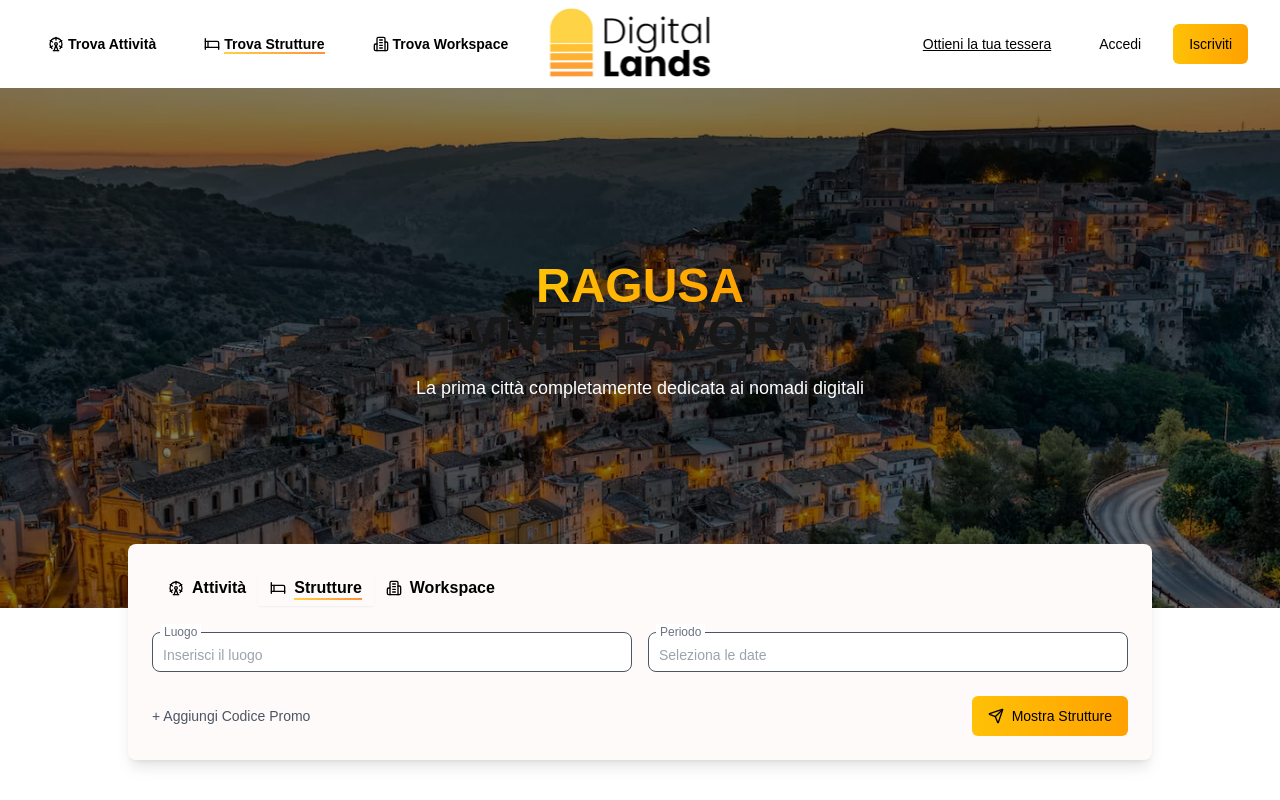
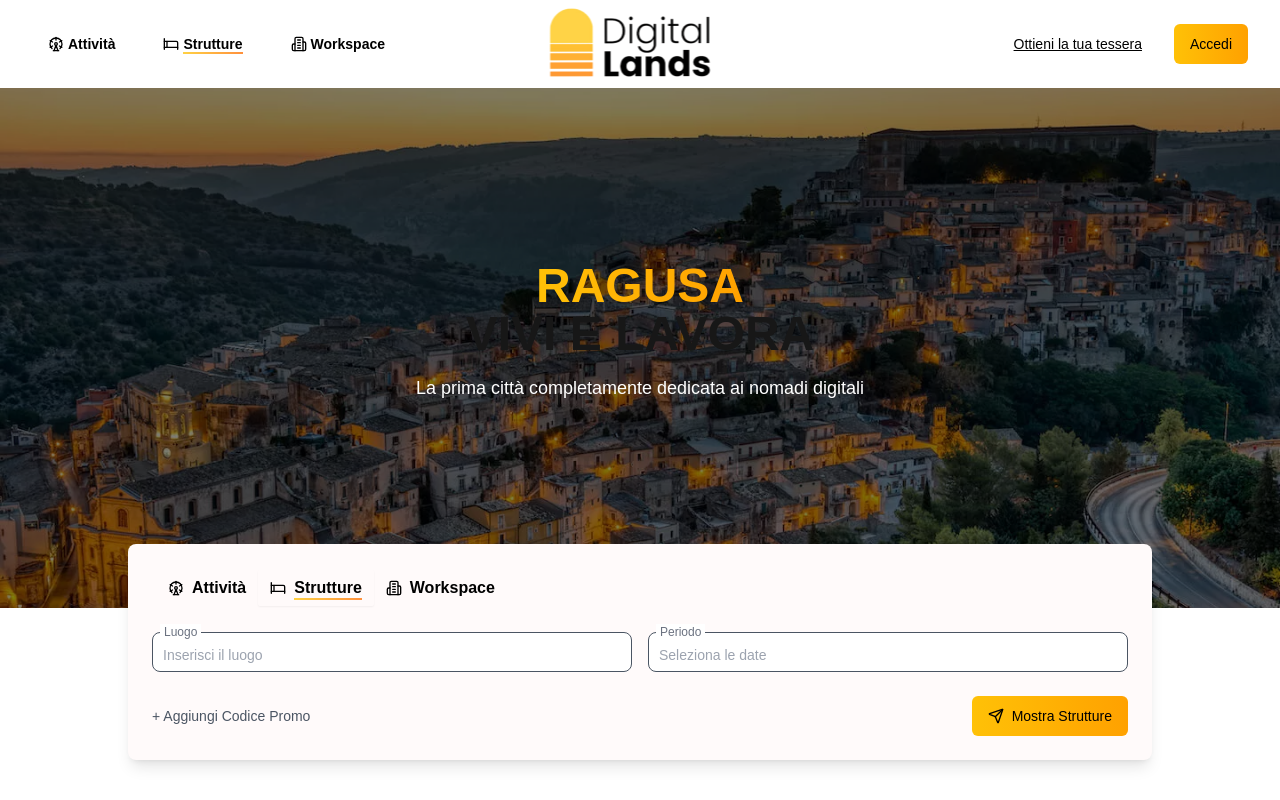
Before and after one commit to turisanapo/app.digitalands.it, a Next.js app: page / in a window 1280 px wide. Shown: the top 800 px of the page. Built offline with nearby package versions, Linux system fonts and the light colour scheme; no server answers; the database is empty.

Commit message:
add debug logs to debug logged in status

```diff
--- a/app/page.tsx
+++ b/app/page.tsx
@@ -23,6 +23,10 @@ export default function Home() {
     const membershipSectionRef = useRef<HTMLDivElement>(null);
     const { user, signOut } = useAuth();
     const router = useRouter();
+
+    useEffect(() => {
+        console.log('Page user state:', user)
+    }, [user])
 
     useEffect(() => {
         async function loadData() {
@@ -61,7 +65,7 @@ export default function Home() {
                         >
                             <FerrisWheel className="mr-1 h-3 w-3 sm:h-4 sm:w-4" />
                             <span className="relative">
-                                Trova Attività
+                                Attività
                                 <span className={`absolute bottom-0 left-0 w-full h-0.5 bg-gradient-to-r from-[#FFD144] to-[#FF903C] transition-transform duration-300 origin-left ${activeTab === 'attivita' ? 'scale-x-100' : 'scale-x-0 group-hover:scale-x-100'}`}></span>
                             </span>
                         </Button>
@@ -72,7 +76,7 @@ export default function Home() {
                         >
                             <Bed className="mr-1 h-3 w-3 sm:h-4 sm:w-4" />
                             <span className="relative">
-                                Trova Strutture
+                                Strutture
                                 <span className={`absolute bottom-0 left-0 w-full h-0.5 bg-gradient-to-r from-[#FFD144] to-[#FF903C] transition-transform duration-300 origin-left ${activeTab === 'strutture' ? 'scale-x-100' : 'scale-x-0 group-hover:scale-x-100'}`}></span>
                             </span>
                         </Button>
@@ -83,7 +87,7 @@ export default function Home() {
                         >
                             <Building2 className="mr-1 h-3 w-3 sm:h-4 sm:w-4" />
                             <span className="relative">
-                                Trova Workspace
+                                Workspace
                                 <span className={`absolute bottom-0 left-0 w-full h-0.5 bg-gradient-to-r from-[#FFD144] to-[#FF903C] transition-transform duration-300 origin-left ${activeTab === 'workspace' ? 'scale-x-100' : 'scale-x-0 group-hover:scale-x-100'}`}></span>
                             </span>
                         </Button>
@@ -116,17 +120,10 @@ export default function Home() {
                         ) : (
                             <>
                                 <Button
-                                    variant="secondary"
-                                    className="text-xs sm:text-sm order-2"
+                                    className="bg-yellow-400 text-black text-xs sm:text-sm order-3"
                                     onClick={() => router.push('/login')}
                                 >
                                     Accedi
-                                </Button>
-                                <Button
-                                    className="bg-yellow-400 text-black text-xs sm:text-sm order-3"
-                                    onClick={() => router.push('/login')}
-                                >
-                                    Iscriviti
                                 </Button>
                             </>
                         )}
--- a/src/components/providers/auth-provider.tsx
+++ b/src/components/providers/auth-provider.tsx
@@ -9,29 +9,45 @@ interface AuthContextType {
   user: User | null
   signInWithGoogle: () => Promise<void>
   signOut: () => Promise<void>
+  supabase: ReturnType<typeof createClient>
 }
 
 const AuthContext = createContext<AuthContextType | undefined>(undefined)
 
+// Create a single instance of the Supabase client
+const supabase = createClient()
+
 export function AuthProvider({ children }: { children: React.ReactNode }) {
   const [user, setUser] = useState<User | null>(null)
   const router = useRouter()
-  const supabase = createClient()
 
   useEffect(() => {
+    console.log('AuthProvider mounted')
+
+    // Check initial session
+    supabase.auth.getSession().then(({ data: { session }, error }) => {
+      console.log('Initial session check:', { session, error })
+      if (session?.user) {
+        setUser(session.user)
+      }
+    })
+
     const {
       data: { subscription },
     } = supabase.auth.onAuthStateChange((event, session) => {
+      console.log('Auth state changed:', { event, session, user: session?.user })
       setUser(session?.user ?? null)
       router.refresh()
     })
 
     return () => {
+      console.log('AuthProvider cleanup')
       subscription.unsubscribe()
     }
-  }, [supabase, router])
+  }, [router])
 
   const signInWithGoogle = async () => {
+    console.log('Signing in with Google')
     await supabase.auth.signInWithOAuth({
       provider: 'google',
       options: {
@@ -41,13 +57,17 @@ export function AuthProvider({ children }: { children: React.ReactNode }) {
   }
 
   const signOut = async () => {
+    console.log('Signing out')
     await supabase.auth.signOut()
+    setUser(null)
     router.push('/')
   }
 
   return (
-    <AuthContext.Provider value={{ user, signInWithGoogle, signOut }}>
-      {children}
+    <AuthContext.Provider value={{ user, signInWithGoogle, signOut, supabase }}>
+      <div data-auth-provider>
+        {children}
+      </div>
     </AuthContext.Provider>
   )
 }
--- a/src/lib/supabase/activities.ts
+++ b/src/lib/supabase/activities.ts
@@ -1,5 +1,6 @@
 import { createClient } from './client'
 import { getImageUrl } from './storage'
+import { PostgrestError } from '@supabase/supabase-js'
 
 export interface Activity {
   id: string
@@ -16,7 +17,7 @@ export async function getActivities() {
   const { data, error } = await supabase
     .from('activities')
     .select('*')
-    .order('created_at', { ascending: true })
+    .order('created_at', { ascending: true }) as { data: Activity[] | null, error: PostgrestError | null }
 
   if (error) {
     console.error('Supabase error:', error)
@@ -26,7 +27,7 @@ export async function getActivities() {
   // Transform image paths to full URLs, handling empty arrays
   const transformedData = (data || []).map(activity => {
     // Take only first 3 images if there are more
-    const limitedImages = (activity.images || []).slice(0, 5)
+    const limitedImages = ((activity.images as string[]) || []).slice(0, 5)
     const images = limitedImages.map((path: string) => {
       const url = getImageUrl(path)
       return url
--- a/src/lib/supabase/client.ts
+++ b/src/lib/supabase/client.ts
@@ -1,8 +1,17 @@
-import { createBrowserClient } from '@supabase/ssr'
+import { createClient as createSupabaseClient } from '@supabase/supabase-js'
+
+let supabaseInstance: ReturnType<typeof createSupabaseClient> | null = null
 
 export function createClient() {
-  return createBrowserClient(
+  if (supabaseInstance) {
+    return supabaseInstance
+  }
+
+  console.log('Creating new Supabase client instance')
+  supabaseInstance = createSupabaseClient(
     process.env.NEXT_PUBLIC_SUPABASE_URL!,
     process.env.NEXT_PUBLIC_SUPABASE_ANON_KEY!
   )
+
+  return supabaseInstance
 }
--- a/src/lib/supabase/locations.ts
+++ b/src/lib/supabase/locations.ts
@@ -1,5 +1,6 @@
 import { createClient } from './client'
 import { getImageUrl } from './storage'
+import { PostgrestError } from '@supabase/supabase-js'
 
 export interface Location {
   id: string
@@ -16,7 +17,7 @@ export async function getLocations() {
   const { data, error } = await supabase
     .from('locations')
     .select('*')
-    .order('created_at', { ascending: true })
+    .order('created_at', { ascending: true }) as { data: Location[] | null, error: PostgrestError | null }
 
   if (error) {
     console.error('Supabase error:', error)
@@ -26,7 +27,7 @@ export async function getLocations() {
   // Transform image paths to full URLs, handling empty arrays
   const transformedData = (data || []).map(location => {
     // Take only first 3 images if there are more
-    const limitedImages = (location.images || []).slice(0, 5)
+    const limitedImages = ((location.images as string[]) || []).slice(0, 5)
     const images = limitedImages.map((path: string) => {
       const url = getImageUrl(path)
       return url
--- a/src/lib/supabase/storage.ts
+++ b/src/lib/supabase/storage.ts
@@ -50,6 +50,6 @@ export async function getImages(limit = 10) {
 
   return data.map(image => ({
     ...image,
-    url: getImageUrl(image.path)
+    url: getImageUrl(image.path as string)
   }))
 }
--- a/src/lib/supabase/workspaces.ts
+++ b/src/lib/supabase/workspaces.ts
@@ -1,5 +1,6 @@
 import { createClient } from './client'
 import { getImageUrl } from './storage'
+import { PostgrestError } from '@supabase/supabase-js'
 
 export interface Workspace {
   id: string
@@ -16,7 +17,7 @@ export async function getWorkspaces() {
   const { data, error } = await supabase
     .from('workspaces')
     .select('*')
-    .order('created_at', { ascending: true })
+    .order('created_at', { ascending: true }) as { data: Workspace[] | null, error: PostgrestError | null }
 
   if (error) {
     console.error('Supabase error:', error)
@@ -26,7 +27,7 @@ export async function getWorkspaces() {
   // Transform image paths to full URLs, handling empty arrays
   const transformedData = (data || []).map(workspace => {
     // Take only first 3 images if there are more
-    const limitedImages = (workspace.images || []).slice(0, 5)
+    const limitedImages = ((workspace.images as string[]) || []).slice(0, 5)
     const images = limitedImages.map((path: string) => {
       const url = getImageUrl(path)
       return url
```
